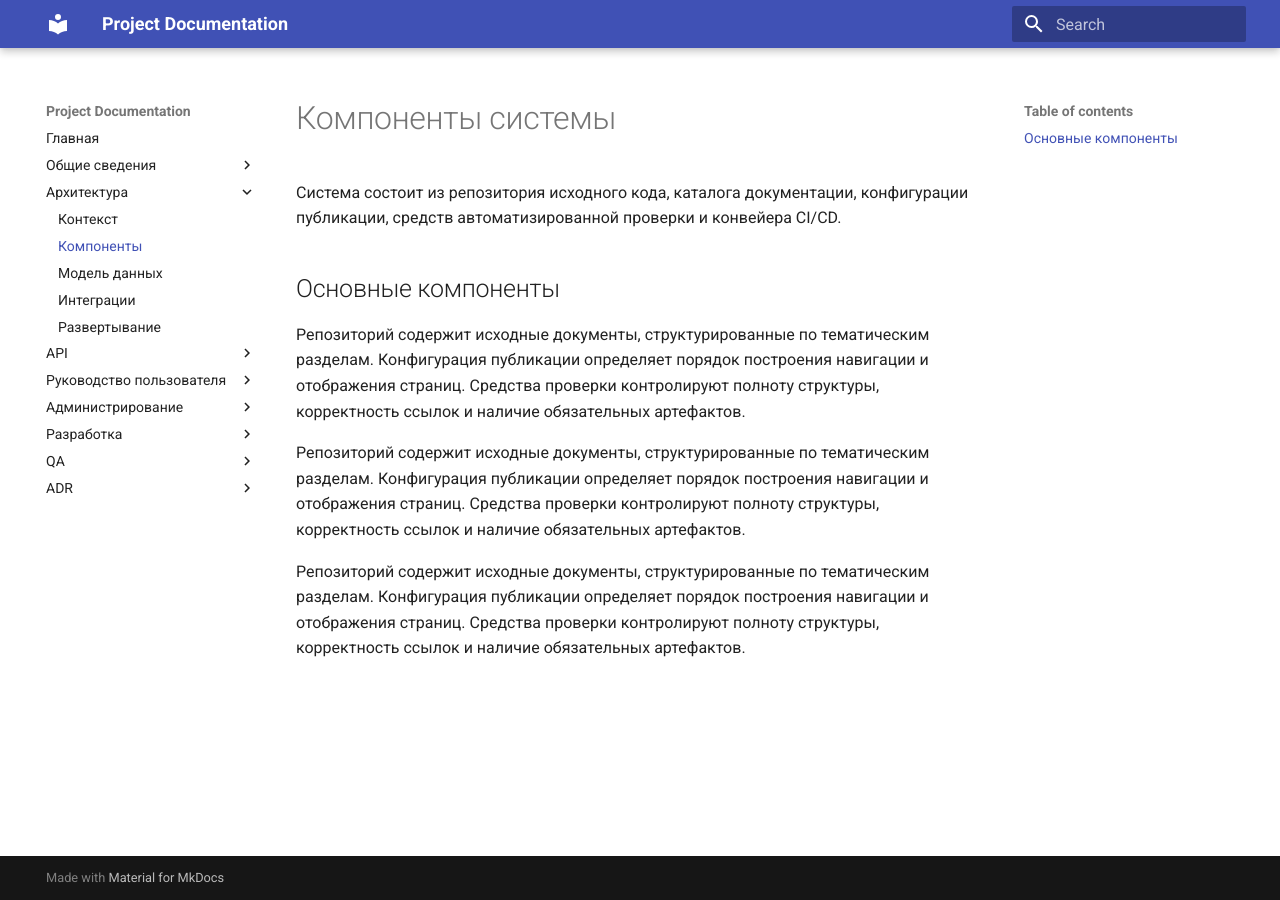
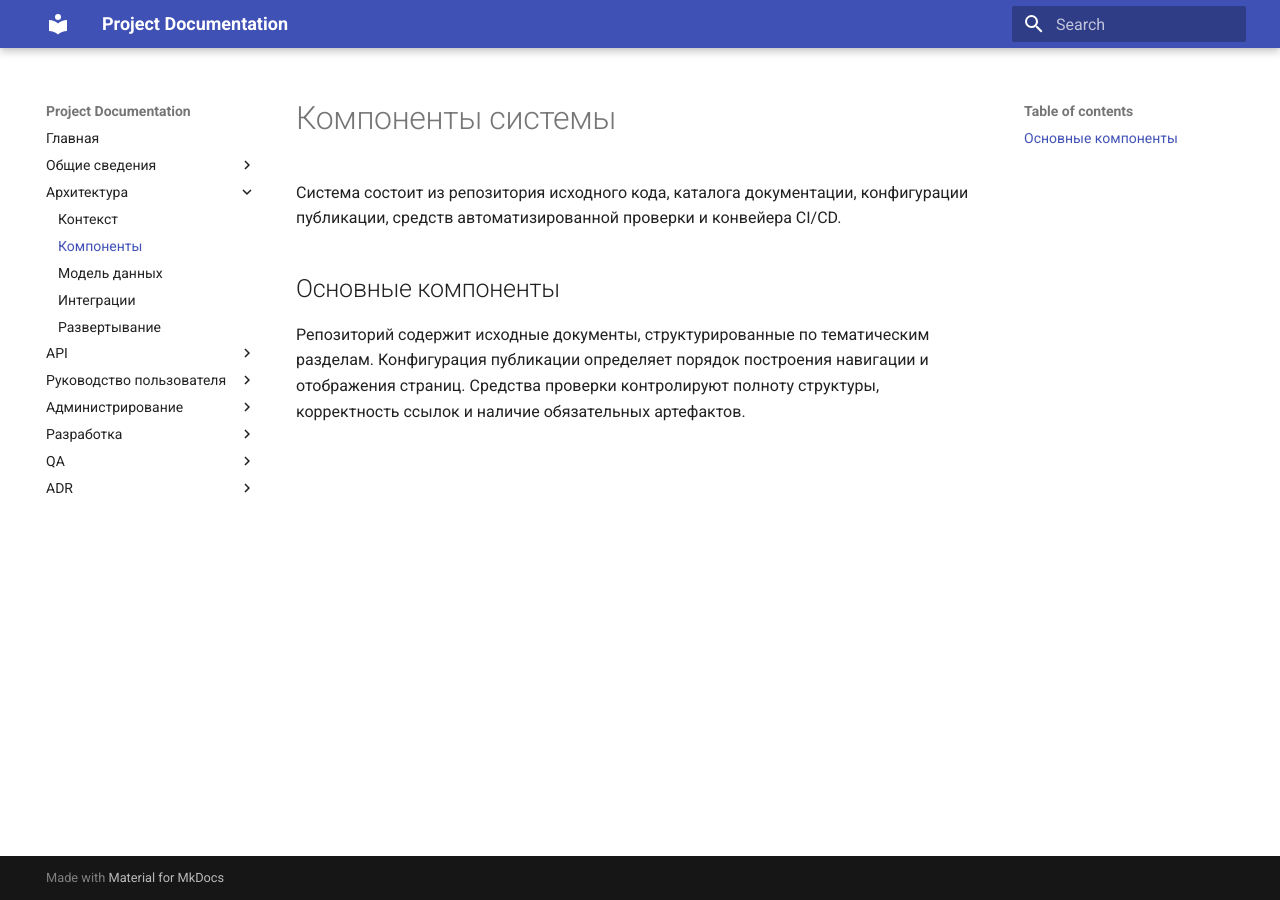
Before and after one commit to techwri/Demo, an MkDocs documentation site: the page built from docs/architecture/components.md, in a window 1280 px wide. Built offline with MkDocs 1.6.1 and Material for MkDocs 9.7.7, drawn with Linux system fonts in a browser that asks for light colours.

Commit message:
Update components.md

```diff
--- a/docs/architecture/components.md
+++ b/docs/architecture/components.md
@@ -5,7 +5,3 @@
 ## Основные компоненты
 
 Репозиторий содержит исходные документы, структурированные по тематическим разделам. Конфигурация публикации определяет порядок построения навигации и отображения страниц. Средства проверки контролируют полноту структуры, корректность ссылок и наличие обязательных артефактов.
-
-Репозиторий содержит исходные документы, структурированные по тематическим разделам. Конфигурация публикации определяет порядок построения навигации и отображения страниц. Средства проверки контролируют полноту структуры, корректность ссылок и наличие обязательных артефактов.
-
-Репозиторий содержит исходные документы, структурированные по тематическим разделам. Конфигурация публикации определяет порядок построения навигации и отображения страниц. Средства проверки контролируют полноту структуры, корректность ссылок и наличие обязательных артефактов.
```
